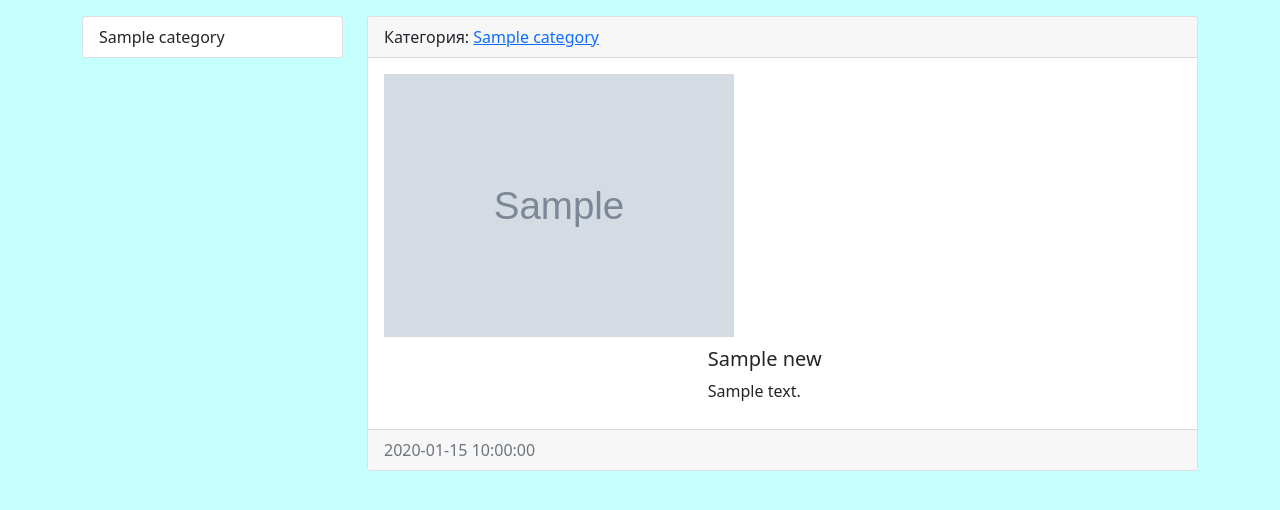
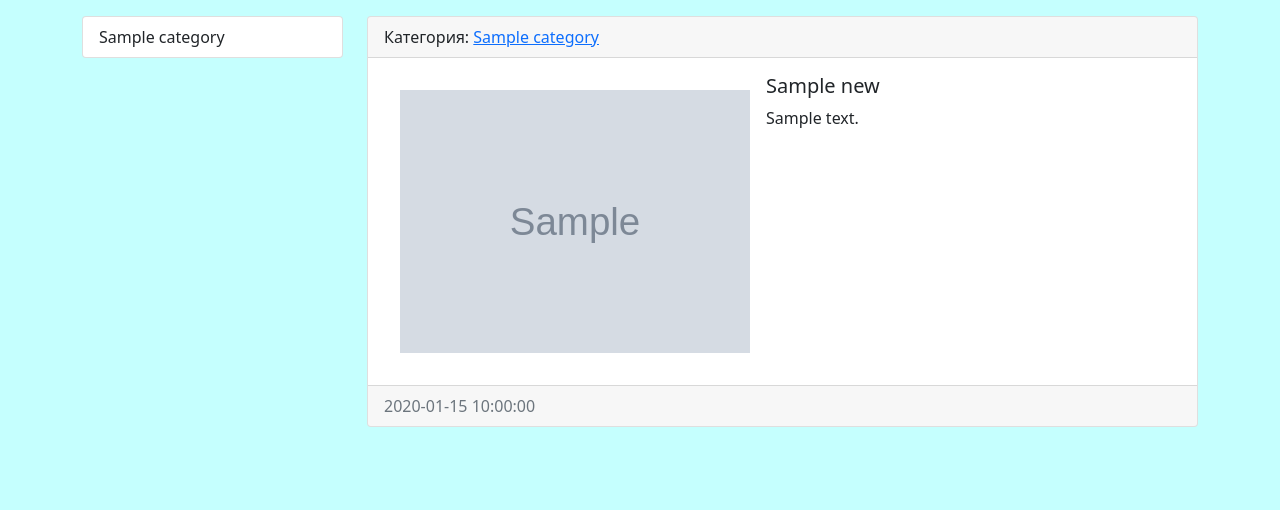
Before and after one commit to razmanov666/django-tutorial, a Django app: page /news/1/ in a window 1280 px wide. Shown: the part 56-566 px from the top of the page. Run offline with Django 4.2, Linux system fonts and the light colour scheme; tables that the repository leaves empty hold one stand-in row (values such as "Sample post"); grey boxes marked "Sample" are stand-in pictures; some libraries are stand-ins or nearby versions.

Commit message:
fix alignment around news img

```diff
--- a/tutorial_site/news/templates/news/view_news.html
+++ b/tutorial_site/news/templates/news/view_news.html
@@ -11,24 +11,20 @@
       Категория: <a href="{{ news_item.category.get_absolute_url }}">{{ news_item.category }}</a>
     </div>
     <div class="card-body">
-        <div class="media">
       {% if news_item.photo %}
         <img src="{{ news_item.photo.url }}"
              alt=""
              width="350"
              height="auto"
-                 class="mr-3"/>
+             class="float-start m-3"/>
       {% else %}
         <img src="https://www.istockphoto.com/illustrations/lorem-ipsum"
              width="auto"
              height="auto"
              alt=""/>
       {% endif %}
-          <div class="media-body">
       <h5 class="card-title">{{ news_item.title }}</h5>
       <p class="card-text">{{ news_item.content }}</p>
-          </div>
-        </div>
     </div>
     <div class="card-footer text-muted">{{ news_item.created_at|date:"Y-m-d H:i:s" }}</div>
   </div>
```
Lines whose indentation alone changed are shown as unchanged.
